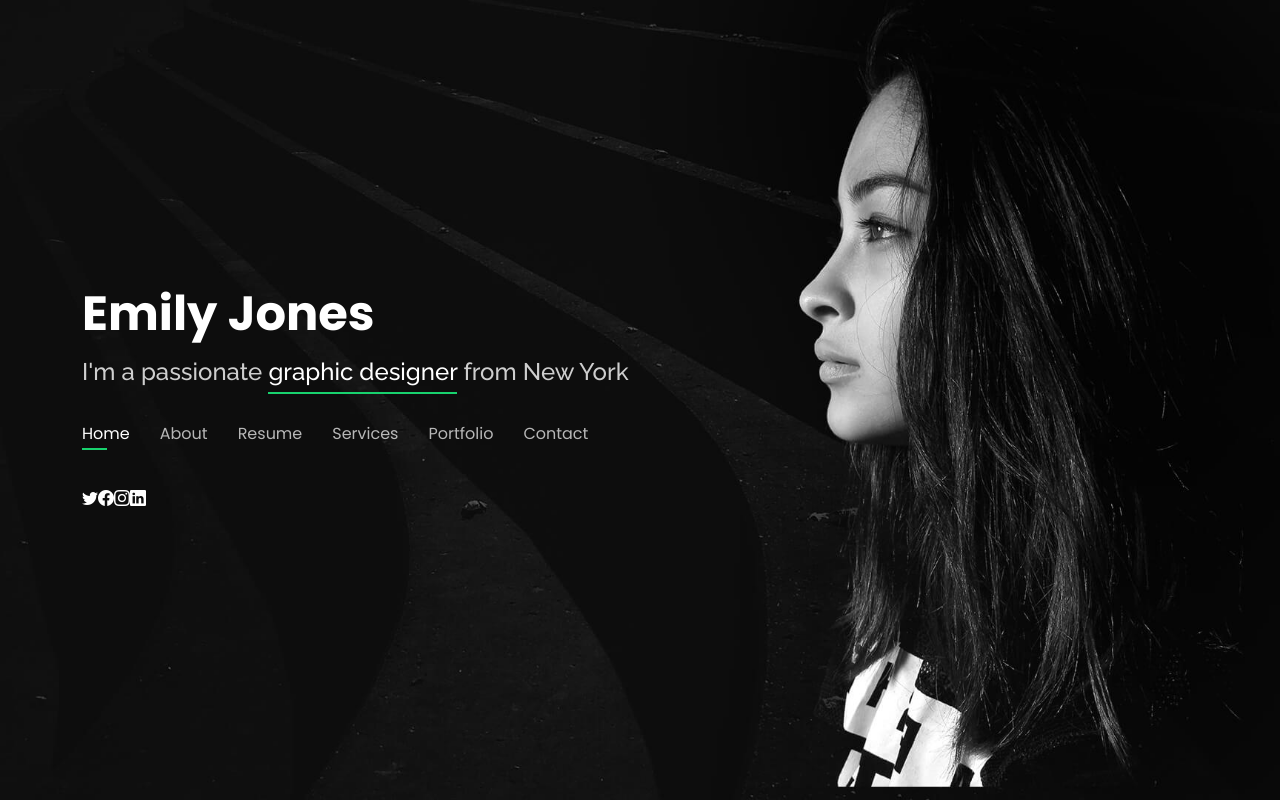
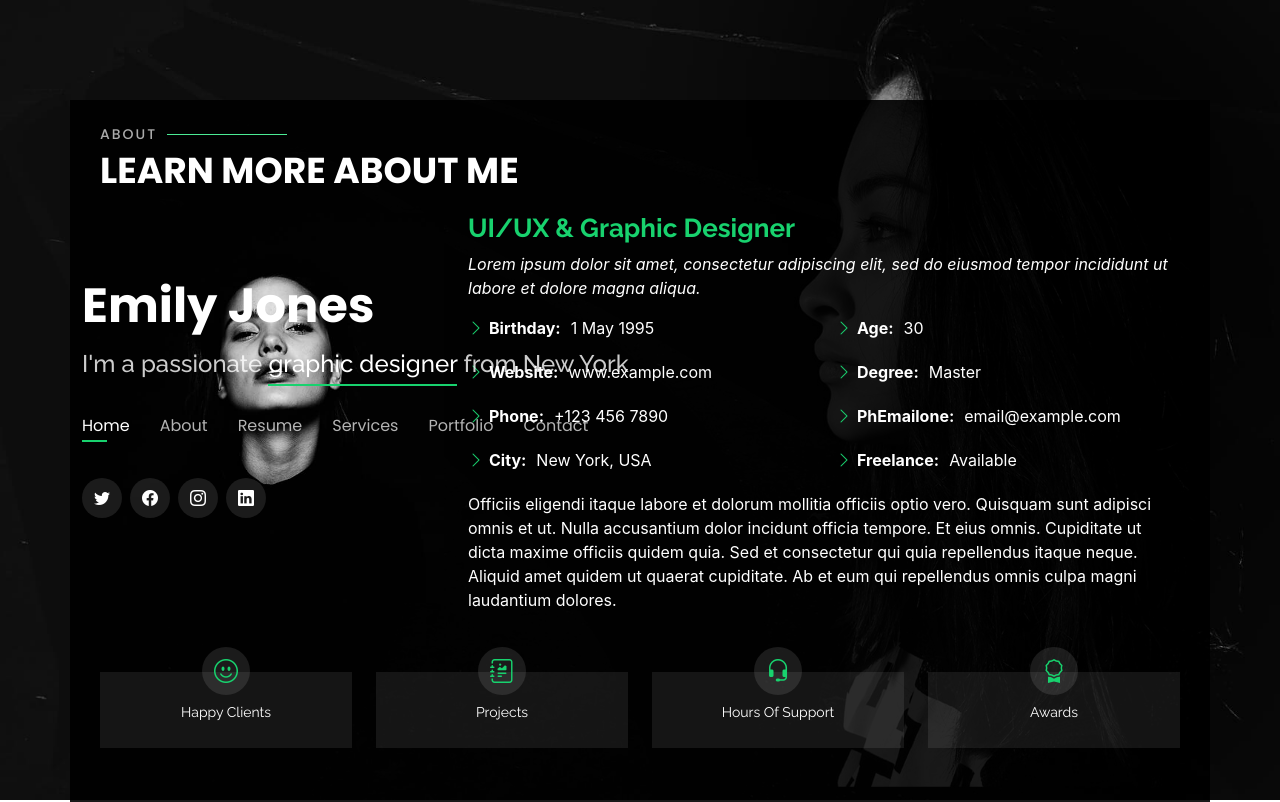
Before and after one commit to Zio7711/myWeb, a React (Create React App) app: page /about in a window 1280 px wide. Shown: the top 802 px of the page. Built offline with nearby package versions, Linux system fonts and the light colour scheme.

Commit message:
fix header transition

```diff
--- a/src/App.js
+++ b/src/App.js
@@ -1,11 +1,15 @@
 import About from './components/About';
+import Home from './components/Home';
+import { Routes, Route, Link } from 'react-router-dom';
 import Header from './components/Header';
 
 function App() {
   return (
     <div className='App'>
       <Header />
-      <About />
+      <Routes>
+        <Route path='/about' element={<About />} />
+      </Routes>
     </div>
   );
 }
--- a/src/components/About.js
+++ b/src/components/About.js
@@ -2,7 +2,7 @@ import React from 'react';
 
 function About() {
   return (
-    <section id='about' className='about'>
+    <section id='about' className='about active section-show'>
       <div className='about-me container'>
         <div className='section-title'>
           <h2>About</h2>
--- a/src/components/Header.js
+++ b/src/components/Header.js
@@ -1,11 +1,18 @@
 import React from 'react';
+import { Link } from 'react-router-dom';
+import { useState } from 'react';
 
 function Header() {
+  const [headerLocation, setHeaderLocation] = useState('');
+  const redirect = () => {
+    setHeaderLocation('header-top');
+  };
+
   return (
-    <header id='header'>
+    <header id='header' className={headerLocation}>
       <div className='container'>
         <h1>
-          <a href='index.html'>Emily Jones</a>
+          <a href='/'>Emily Jones</a>
         </h1>
         <h2>
           I'm a passionate <span>graphic designer</span> from New York
@@ -19,9 +26,11 @@ function Header() {
               </a>
             </li>
             <li>
-              <a className='nav-link' href='#about'>
-                About
-              </a>
+              <Link to='/about' onClick={redirect}>
+                <a className='nav-link' href='/#about'>
+                  About
+                </a>
+              </Link>
             </li>
             <li>
               <a className='nav-link' href='#resume'>
@@ -48,18 +57,18 @@ function Header() {
         </nav>
 
         <div className='social-links'>
-          <span className='twitter'>
+          <a href='/' className='twitter'>
             <i className='bi bi-twitter'></i>
-          </span>
-          <span className='facebook'>
+          </a>
+          <a href='/' className='facebook'>
             <i className='bi bi-facebook'></i>
-          </span>
-          <span className='instagram'>
+          </a>
+          <a href='/' className='instagram'>
             <i className='bi bi-instagram'></i>
-          </span>
-          <span className='linkedin'>
+          </a>
+          <a href='/' className='linkedin'>
             <i className='bi bi-linkedin'></i>
-          </span>
+          </a>
         </div>
       </div>
     </header>
--- /dev/null
+++ b/src/components/Home.js
@@ -0,0 +1,8 @@
+import React from 'react';
+import Header from './Header';
+
+function Home() {
+  return <Header />;
+}
+
+export default Home;
--- a/src/index.js
+++ b/src/index.js
@@ -3,10 +3,13 @@ import ReactDOM from 'react-dom';
 import './index.css';
 import App from './App';
 import reportWebVitals from './reportWebVitals';
+import { BrowserRouter } from 'react-router-dom';
 
 ReactDOM.render(
   <React.StrictMode>
-    <App />
+    <BrowserRouter>
+      <App />
+    </BrowserRouter>
   </React.StrictMode>,
   document.getElementById('root')
 );
```
